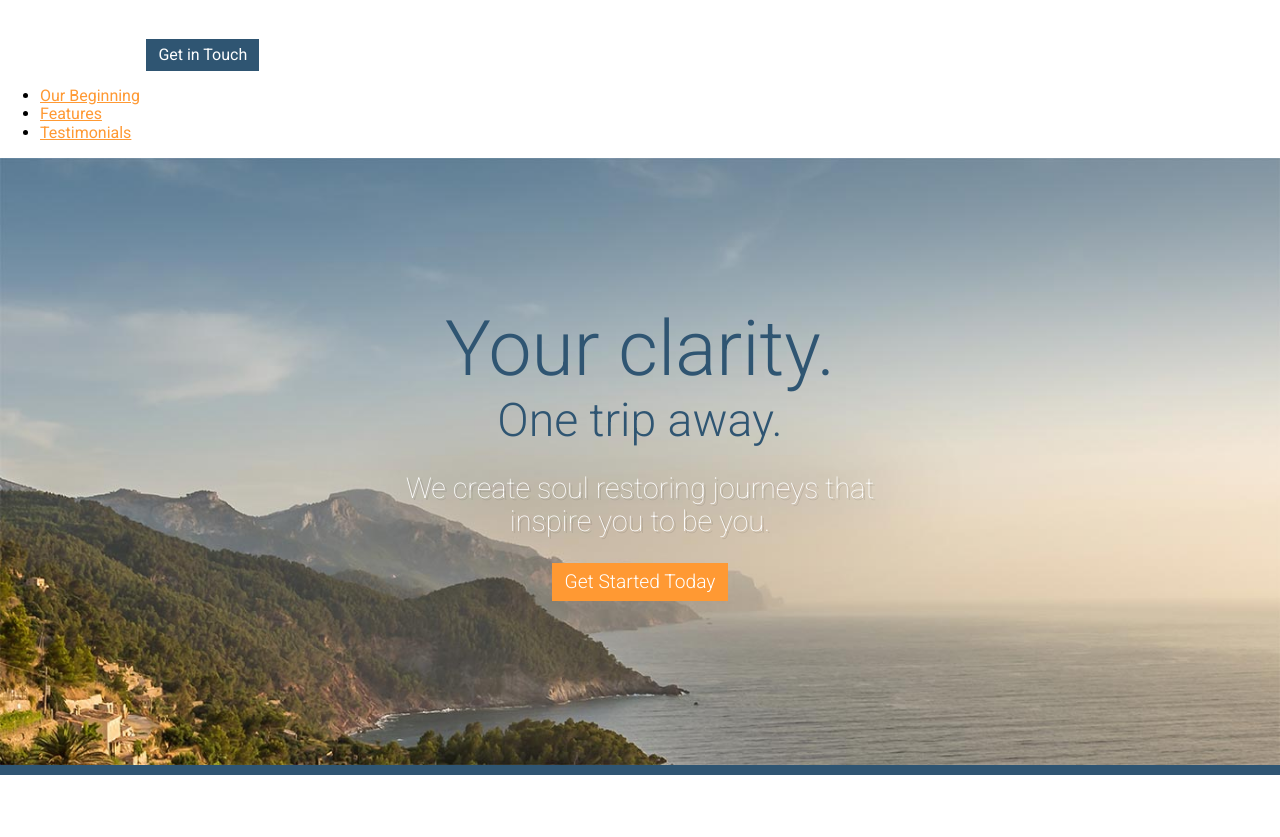
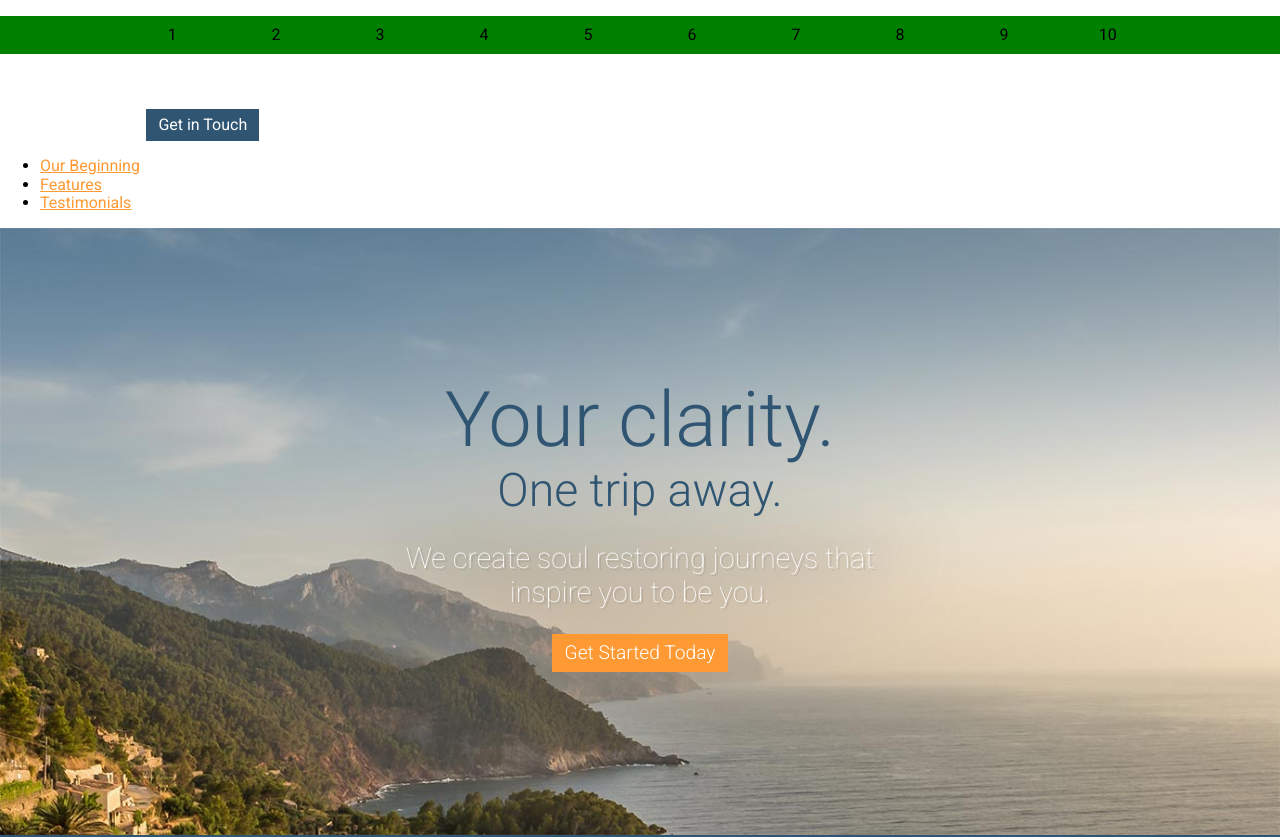
Before and after one commit to devcodehunter/travel, a website: page app/index.html in a window 1280 px wide. Shown: the top 837 px of the page. Drawn offline with Linux system fonts and the light colour scheme.

Commit message:
Counted 1 to ten

```diff
--- /dev/null
+++ b/app/assets/styles/modules/_no-need.css
@@ -0,0 +1,11 @@
+.count {
+	padding: 10px 0;
+	width: 100%;
+	text-align: center;
+	background-color: green;
+	li {
+		width: 100px;
+		list-style: none;
+		display: inline-block;
+	}
+}
--- a/app/assets/styles/styles.css
+++ b/app/assets/styles/styles.css
@@ -9,3 +9,4 @@
 @import "modules/_headline";
 @import "modules/_row";
 @import "modules/_generic-content-container";
+@import "modules/_no-need";
--- a/app/index.html
+++ b/app/index.html
@@ -11,6 +11,18 @@
 
 </head>
 <body>
+  <ul class="count">
+    <li>1</li>
+    <li>2</li>
+    <li>3</li>
+    <li>4</li>
+    <li>5</li>
+    <li>6</li>
+    <li>7</li>
+    <li>8</li>
+    <li>9</li>
+    <li>10</li>
+  </ul>
   <header>
     <img src="assets/images/icons/clear-view-escapes.svg">
     <a href="#" class="btn">Get in Touch</a>
--- a/app/temp/styles/styles.css
+++ b/app/temp/styles/styles.css
@@ -733,3 +733,16 @@ a {
 .generic-content-container p a {
 		font-weight: 700;
 	}
+
+.count {
+	padding: 10px 0;
+	width: 100%;
+	text-align: center;
+	background-color: green;
+}
+
+.count li {
+		width: 100px;
+		list-style: none;
+		display: inline-block;
+	}
```
